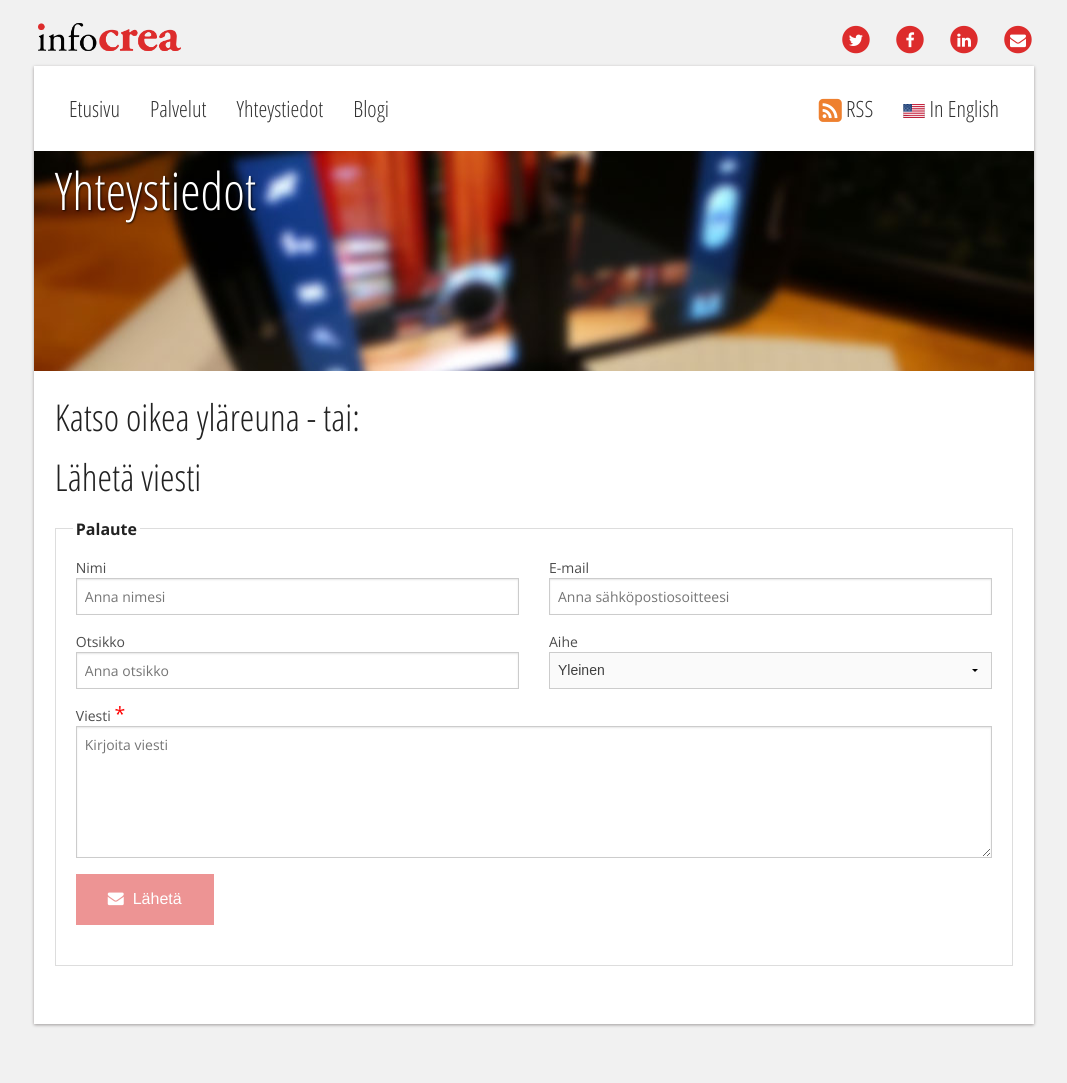
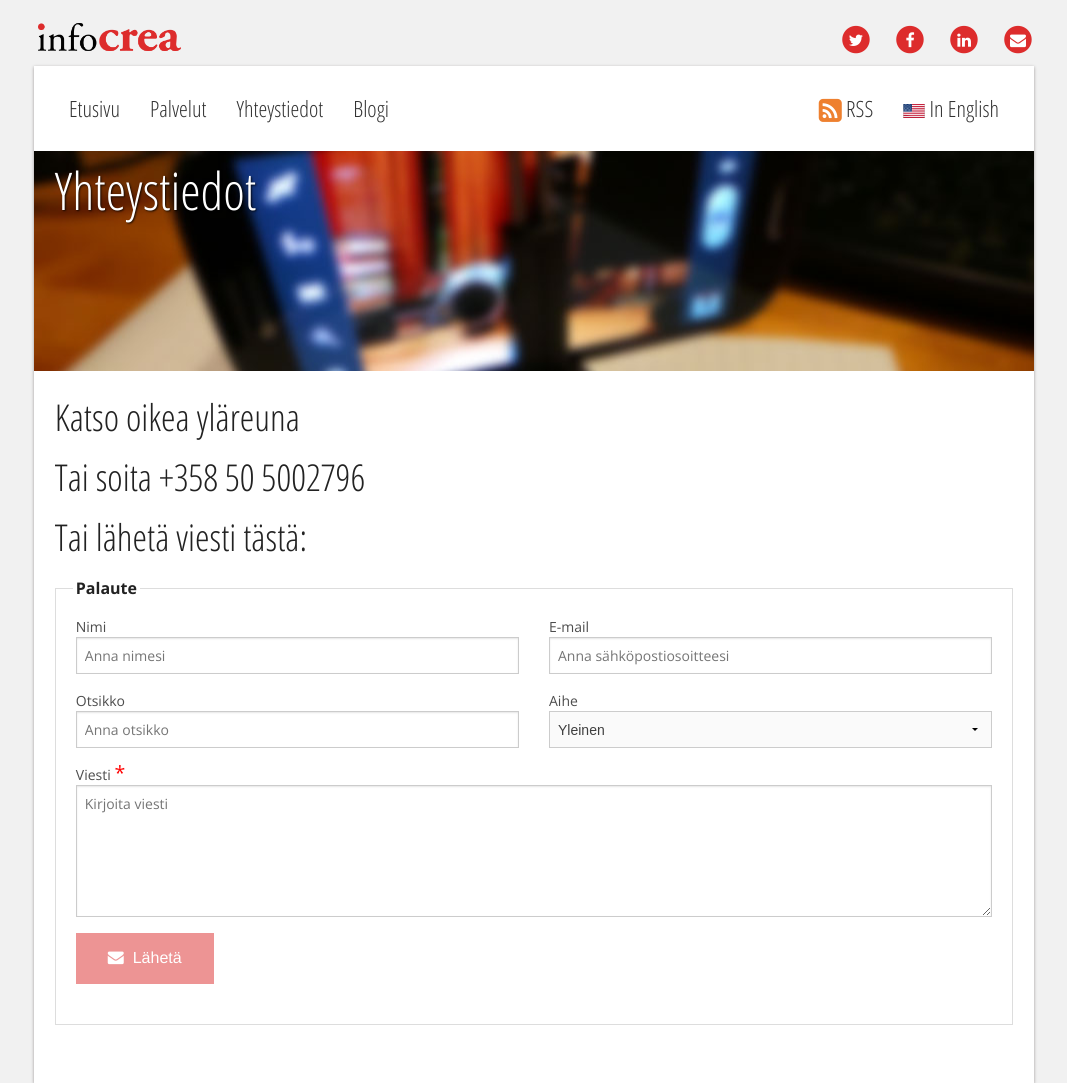
Before and after one commit to Pyppe/infocrea.fi, a Jekyll site: the page built from yhteystiedot.html, in a window 1280 px wide. Shown: the whole page, without its empty margins (106-1173 px from the left). Built offline with Jekyll 4.4.1, drawn with Linux system fonts in a browser that asks for light colours; nearby versions of some CDN libraries.

Commit message:
Lisää yhteystietomuokkausta

```diff
--- a/yhteystiedot.html
+++ b/yhteystiedot.html
@@ -6,7 +6,9 @@ title: "Yhteystiedot"
 js: feedback.js
 ---
 
-<h2>Katso oikea yläreuna - tai:</h2>
+<h2>Katso oikea yläreuna</h2>
 
-<h2>Lähetä viesti</h2>
+<h2>Tai soita +358 50 5002796</h2>
+
+<h2>Tai lähetä viesti tästä:</h2>
 {% include palauteForm.html %}
```
